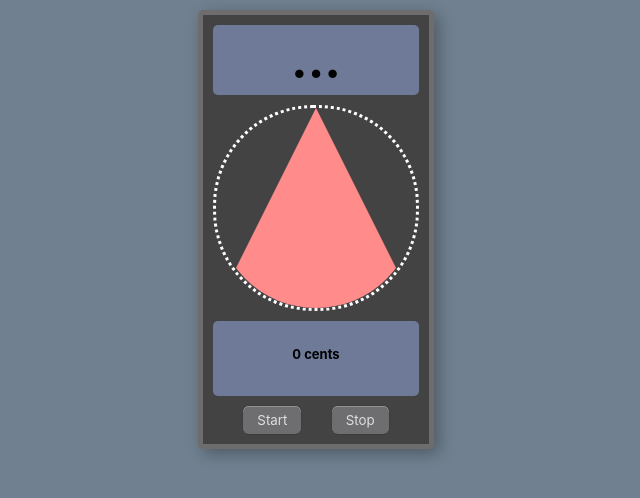
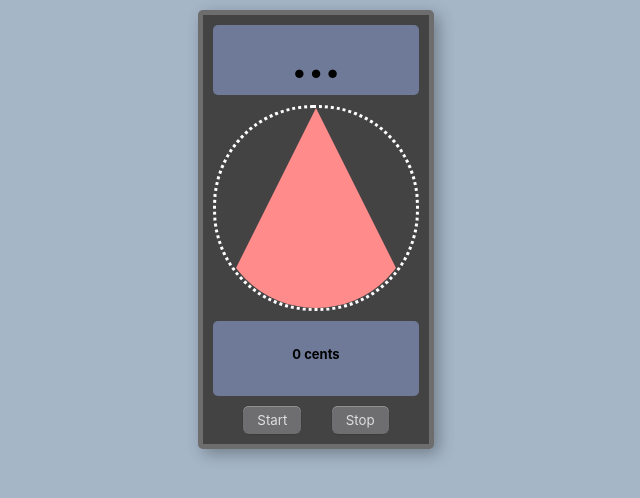
Before and after one commit to alexsacchetti/guitar-tuner, a React (Create React App) app: page / in a window 1280 px wide. Shown: the top 498 px of the page, without its empty margins (324-964 px from the left). Built offline with nearby package versions, Linux system fonts and the light colour scheme; the HTML template or start-up script is replaced by a standard one.

Commit message:
Background color

```diff
--- a/src/App.css
+++ b/src/App.css
@@ -1,5 +1,5 @@
 body {
-  background-color: slategray;
+  background-color: rgb(165, 182, 199);
 }
 
 .frame {
```
